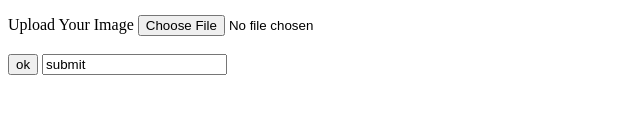
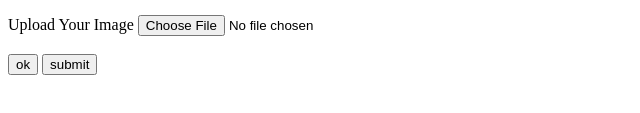
Before and after one commit to kinston18/web-dev, a plain HTML site: page html/dummyform.html in a window 1280 px wide. Shown: the part 303-416 px from the top of the page, without its empty margins (0-640 px from the left). Drawn offline with Linux system fonts and the light colour scheme.

Commit message:
Update dummyform.html

```diff
--- a/html/dummyform.html
+++ b/html/dummyform.html
@@ -25,6 +25,6 @@ Upload Your Image <input type="file"><br><br>
 
 
 <input type="submit" value="ok">
-<input type="text" value="submit">
+<input type="submit" value="submit">
 </body>
 </html>
```
